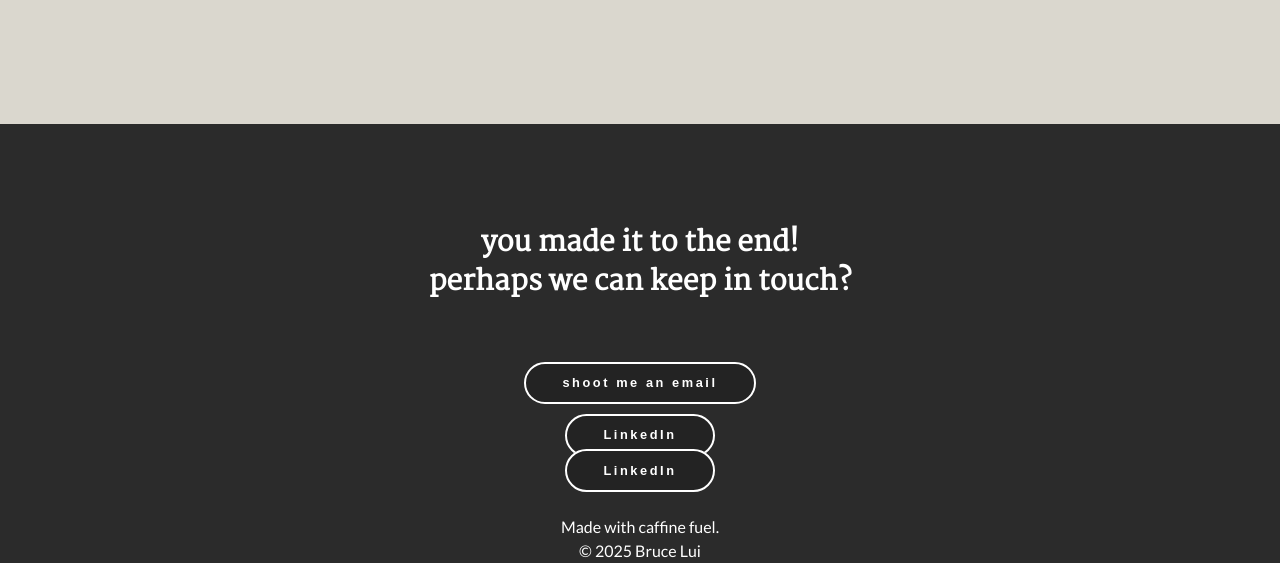
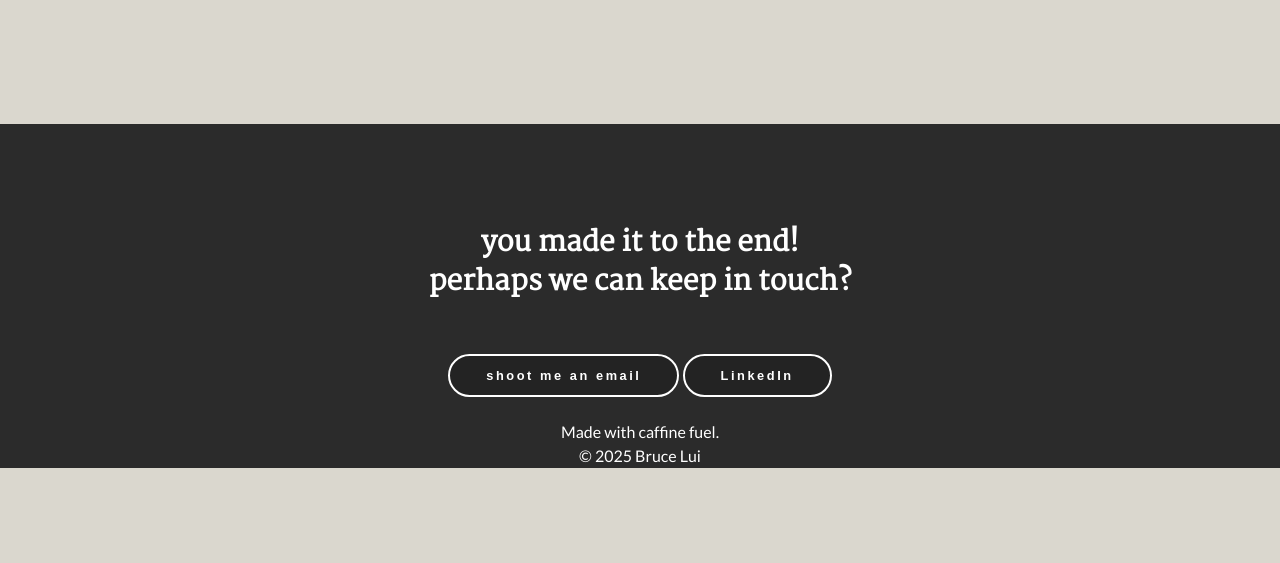
Before and after one commit to brucelui/brucelui.github.io, a plain HTML site: page index.html in a window 1280 px wide. Shown: the part 4176-4739 px from the top of the page. After the commit the page ends 4644 px from the top, so only its background shows below. Drawn offline with nearby package versions, Linux system fonts and the light colour scheme.

Commit message:
Updated footer

```diff
--- a/index.html
+++ b/index.html
@@ -240,11 +240,12 @@
 					<div class="indentAbit"></div>
 					<h5>you made it to the end! <br>perhaps we can keep in touch?</h5>
 					<div class="indentAbit">
-						<a href="mailto:brucelui9@gmail.com">
+						<!-- <a href="mailto:brucelui9@gmail.com">
 							<div class="formbutton">shoot me an email</div>
 						</a>
-						<a href="mailto:brucelui9@gmail.com"><div class="formbutton">LinkedIn</div></a>
-						<a href="https://linkedin.com/brucelui" class="formbutton">LinkedIn</a>
+						<a href="mailto:brucelui9@gmail.com"><div class="formbutton">LinkedIn</div></a> -->
+						<a href="mailto:brucelui9@gmail.com" class="formbutton">shoot me an email</a>
+						<a href="https://www.linkedin.com/in/brucelui/" class="formbutton">LinkedIn</a>
 					</div>
 					<!-- <div class="indentAbit"><p>or you can check me out through these
 						<br>
```
